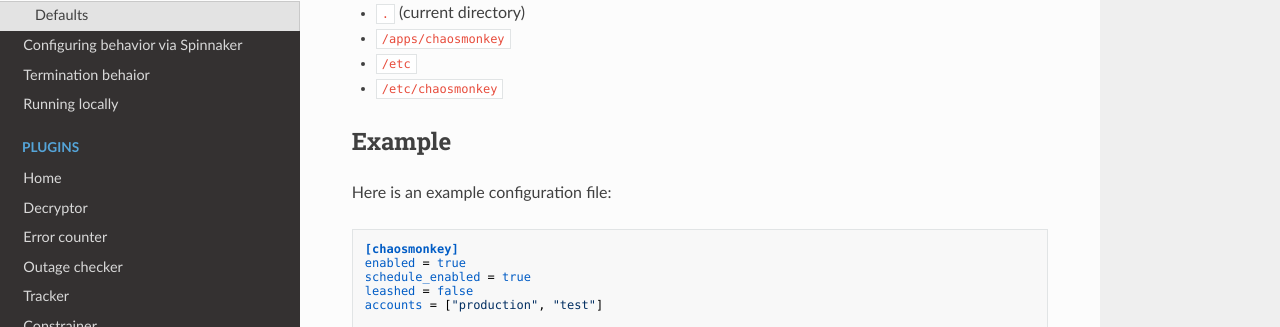
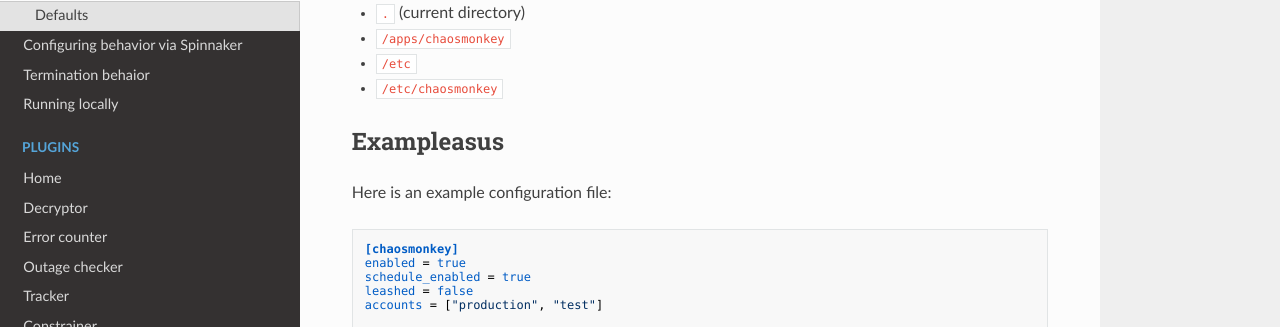
Before and after one commit to Netflix/chaosmonkey, an MkDocs documentation site: the page built from docs/Configuration-file-format.md, in a window 1280 px wide and 900 px high. Shown: the part 195-522 px from the top of the window. Built offline with MkDocs 1.6.1, drawn with Linux system fonts in a browser that asks for light colours; nearby versions of some CDN libraries; old or Windows-style settings are respelled for this version of MkDocs.

Commit message:
Update Configuration-file-format.md

```diff
--- a/docs/Configuration-file-format.md
+++ b/docs/Configuration-file-format.md
@@ -8,7 +8,7 @@
  * `/etc`
  * `/etc/chaosmonkey`
 
-## Example
+## Exampleasus
 
 Here is an example configuration file:
 
```
